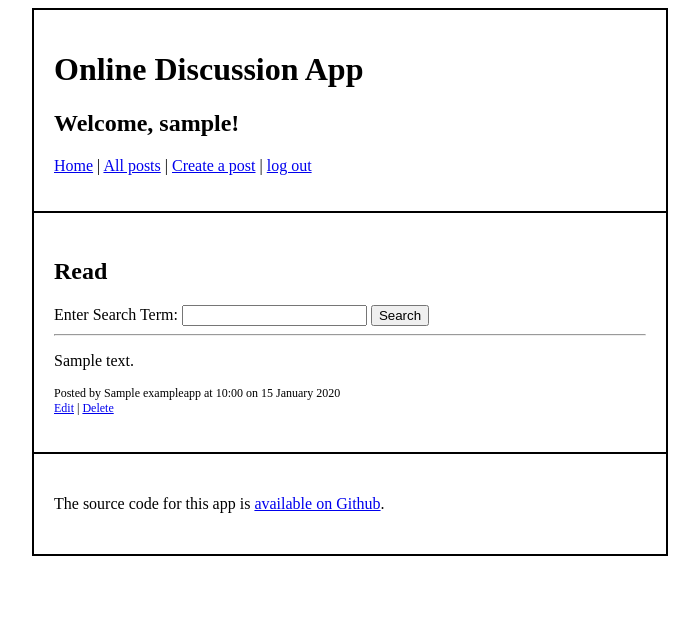
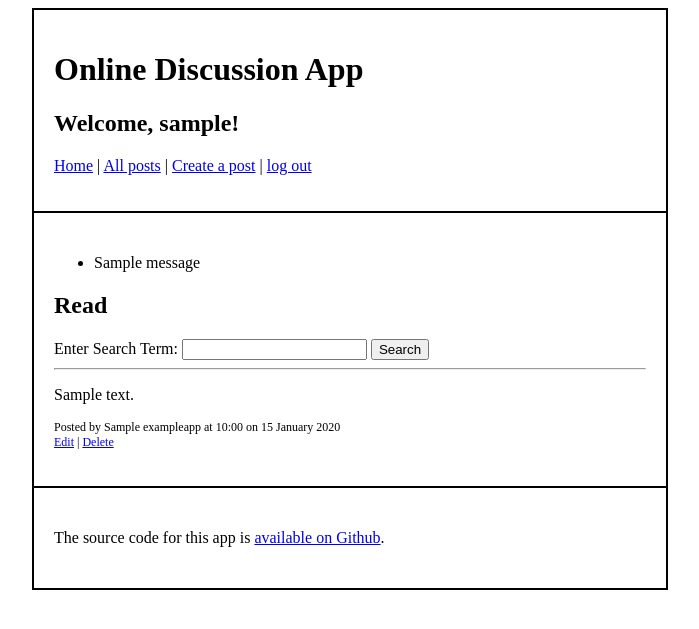
Before and after one commit to dbdesign-students-fall2023/7-web-app-HtWu123, a Flask app: page /read in a window 1280 px wide. Shown: the top 629 px of the page, without its empty margins (290-989 px from the left). Run offline with Flask 2, Linux system fonts and the light colour scheme; the visitor is signed in with stand-in values (Sample User, id 1); one stand-in notice (Sample message) is shown; a database or web service that is not in the repository returns one stand-in record (values such as "Sample title"); parts of the project's set-up code (start-up, migrations or seed data) failed here and were passed over.

Commit message:
new version

```diff
--- a/app.py
+++ b/app.py
@@ -163,7 +163,7 @@ def edit(mongoid):
     if 'username' in session and doc.get("name") == session['username']:
         return render_template('edit.html', mongoid=mongoid, doc=doc)
     else:
-        #flash('You are not authorized to edit this post.')
+        flash('You are not authorized to edit this post.')
         return redirect(url_for('read'))
 
 
--- a/templates/read.html
+++ b/templates/read.html
@@ -1,7 +1,18 @@
 {% extends 'base.html' %}
 
 {% block container %}
+{% with messages = get_flashed_messages() %}
+  {% if messages %}
+    <ul class="flashes">
+    {% for message in messages %}
+      <li>{{ message }}</li>
+    {% endfor %}
+    </ul>
+  {% endif %}
+{% endwith %}
 <h2>Read</h2>
+
+
 <!-- <p>This page shows information pulled from a MongoDB database collection. -->
     <div>
         <form action="{{ url_for('search') }}" method="post">
```
